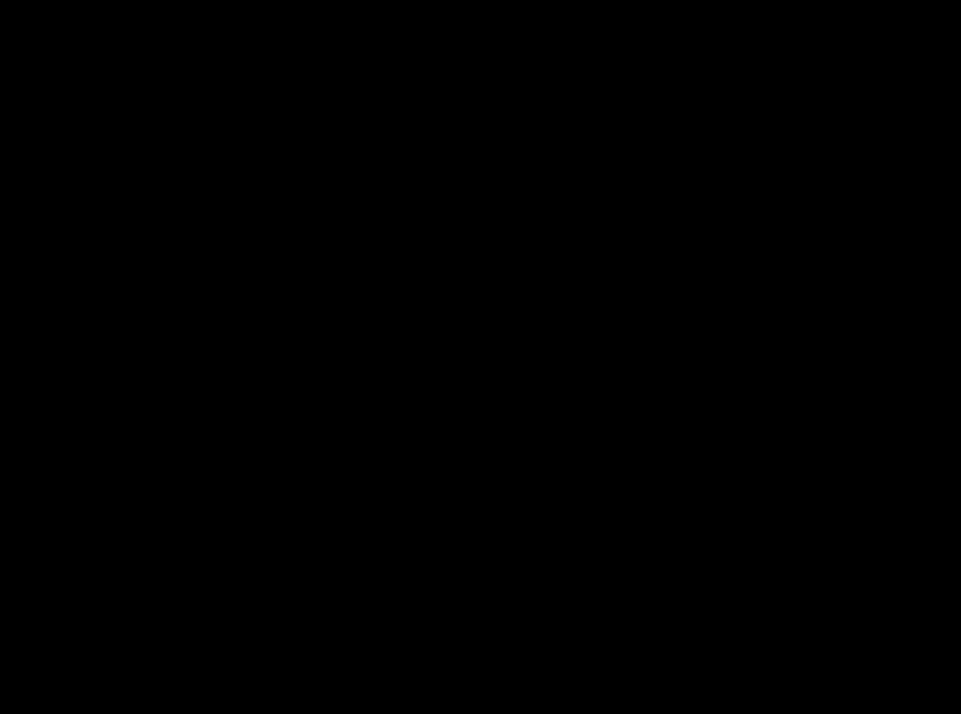
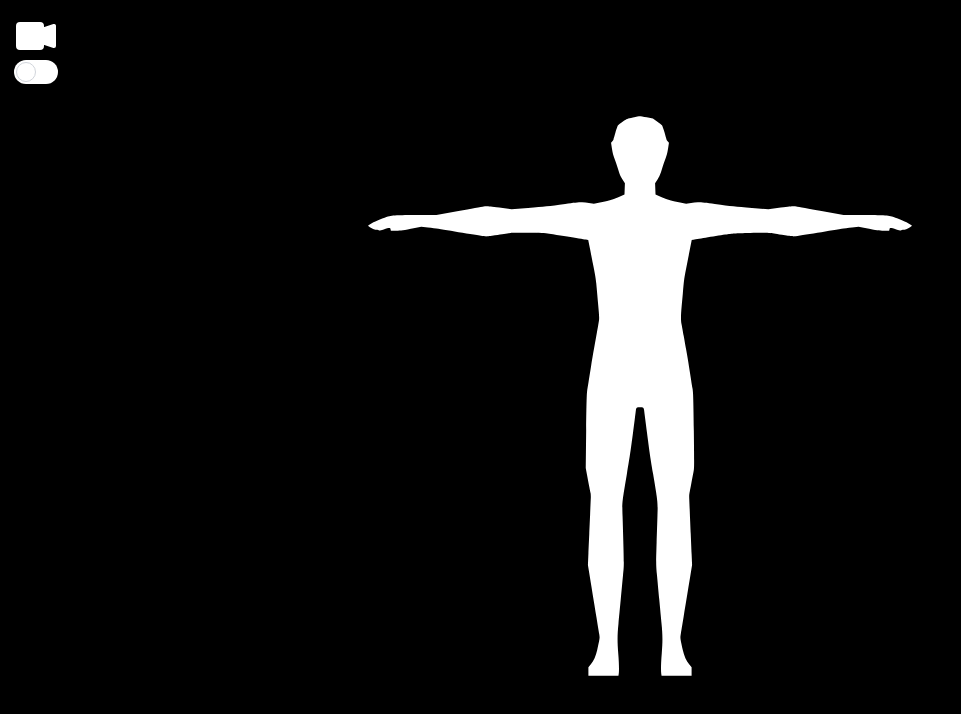
Before and after one commit to poohmipun/movemate_ai, a Next.js app: page /programs/exercises in a window 1280 px wide. Before the commit this address had no page. Shown: the top 714 px of the page, without its empty margins (0-961 px from the left). Built offline with nearby package versions, Linux system fonts and the light colour scheme.

Commit message:
add programs page

```diff
--- a/app/exercise/loading.jsx
+++ /dev/null
@@ -1,26 +0,0 @@
-import React from "react";
-
-const loading = () => {
-  return (
-    <div className="w-full h-full flex flex-col">
-      <div
-        role="status"
-        className="flex items-center justify-center h-full w-1/2 p-12 max-w-sm bg-gray-300 rounded-lg animate-pulse "
-      >
-        <svg
-          className="w-10 h-10 text-gray-200 "
-          aria-hidden="true"
-          xmlns="http://www.w3.org/2000/svg"
-          fill="currentColor"
-          viewBox="0 0 16 20"
-        >
-          <path d="M5 5V.13a2.96 2.96 0 0 0-1.293.749L.879 3.707A2.98 2.98 0 0 0 .13 5H5Z" />
-          <path d="M14.066 0H7v5a2 2 0 0 1-2 2H0v11a1.97 1.97 0 0 0 1.934 2h12.132A1.97 1.97 0 0 0 16 18V2a1.97 1.97 0 0 0-1.934-2ZM9 13a2 2 0 0 1-2 2H5a2 2 0 0 1-2-2v-2a2 2 0 0 1 2-2h2a2 2 0 0 1 2 2v2Zm4 .382a1 1 0 0 1-1.447.894L10 13v-2l1.553-1.276a1 1 0 0 1 1.447.894v2.764Z" />
-        </svg>
-        <span className="sr-only">Loading...</span>
-      </div>
-    </div>
-  );
-};
-
-export default loading;
--- a/app/layout.jsx
+++ b/app/layout.jsx
@@ -2,7 +2,7 @@
 import Navbar from "@components/Navbar";
 
 export const metadata = {
-  title: "Movemate AI",
+  title: "MoveMate AI",
   description: "Virtual Personal Fitness Trainer Web application",
   icons: {
     icon: "/icon.png",
@@ -14,7 +14,6 @@
     <html lang="en">
       <body>
         <div className="main"></div>
-
         <main className="app">{children}</main>
       </body>
     </html>
--- /dev/null
+++ b/app/loading.jsx
@@ -0,0 +1,31 @@
+import React from "react";
+
+const loading = () => {
+  return (
+    <div className="min-h-screen min-w-screen items-center justify-center">
+      <div className="text-center">
+        <div role="status">
+          <svg
+            aria-hidden="true"
+            className="inline w-8 h-8 text-gray-200 animate-spin dark:text-gray-600 fill-blue-600"
+            viewBox="0 0 100 101"
+            fill="none"
+            xmlns="http://www.w3.org/2000/svg"
+          >
+            <path
+              d="M100 50.5908C100 78.2051 77.6142 100.591 50 100.591C22.3858 100.591 0 78.2051 0 50.5908C0 22.9766 22.3858 0.59082 50 0.59082C77.6142 0.59082 100 22.9766 100 50.5908ZM9.08144 50.5908C9.08144 73.1895 27.4013 91.5094 50 91.5094C72.5987 91.5094 90.9186 73.1895 90.9186 50.5908C90.9186 27.9921 72.5987 9.67226 50 9.67226C27.4013 9.67226 9.08144 27.9921 9.08144 50.5908Z"
+              fill="currentColor"
+            />
+            <path
+              d="M93.9676 39.0409C96.393 38.4038 97.8624 35.9116 97.0079 33.5539C95.2932 28.8227 92.871 24.3692 89.8167 20.348C85.8452 15.1192 80.8826 10.7238 75.2124 7.41289C69.5422 4.10194 63.2754 1.94025 56.7698 1.05124C51.7666 0.367541 46.6976 0.446843 41.7345 1.27873C39.2613 1.69328 37.813 4.19778 38.4501 6.62326C39.0873 9.04874 41.5694 10.4717 44.0505 10.1071C47.8511 9.54855 51.7191 9.52689 55.5402 10.0491C60.8642 10.7766 65.9928 12.5457 70.6331 15.2552C75.2735 17.9648 79.3347 21.5619 82.5849 25.841C84.9175 28.9121 86.7997 32.2913 88.1811 35.8758C89.083 38.2158 91.5421 39.6781 93.9676 39.0409Z"
+              fill="currentFill"
+            />
+          </svg>
+          <span className="sr-only">Loading...</span>
+        </div>
+      </div>
+    </div>
+  );
+};
+
+export default loading;
--- a/app/page.jsx
+++ b/app/page.jsx
@@ -1,10 +1,10 @@
 import Footer from "@components/Footer";
-import Navbar from "@components/Navbar";
+import Nav from "@components/Navbar";
 
 const Home = () => {
   return (
-    <section className="w-full h-full flex-center flex-col">
-      <Navbar />
+    <section className="w-full h-full flex-center flex-col sm:px-16 px-6">
+      <Nav />
       <div className="w-full h-96 rounded-lg flex-center flex-col bg-[url('/images/slogan_bg.png')] bg-cover p-10 shadow-2xl shadow-gray-600/50">
         <h1 className="head_text text-center text-white">
           Your virtual fitness companion<br></br>always by your side
--- /dev/null
+++ b/app/programs/exercises/page.jsx
@@ -0,0 +1,85 @@
+"use client";
+import React, { useState, useEffect, useRef } from "react";
+import Webcam from "@components/Webcam";
+import Image from "next/image";
+
+const ExerciseManager = () => {
+  const webcamContainerRef = useRef(null);
+  const [containerWidth, setContainerWidth] = useState(0);
+  const [containerHeight, setContainerHeight] = useState(0);
+  const [openWebcam, setOpenWebcam] = useState(false);
+  const [numKeypoints, setNumKeypoints] = useState(0);
+  const [keypointsCount, setKeypointsCount] = useState(0);
+
+  const handleSendKeypointsCount = (count) => {};
+  return (
+    <div className="w-full h-full flex flex-col ">
+      <div className="flex flex-col gap-10 lg:flex-row max-h-screen">
+        <div className="w-full h-screen font-bold text-white text-2xl sm:text-3xl pb-2">
+          <label
+            className="absolute p-3 flex flex-col items-center cursor-pointer z-10"
+            onClick={() => setOpenWebcam((prevState) => !prevState)}
+          >
+            <svg
+              className={`w-12 h-12 ${
+                openWebcam ? "text-orange-600" : "text-white"
+              }`}
+              aria-hidden="true"
+              xmlns="http://www.w3.org/2000/svg"
+              fill={openWebcam ? "currentColor" : "white"}
+              viewBox="0 0 24 24"
+            >
+              <path
+                stroke="currentColor"
+                strokeLinecap="round"
+                strokeLinejoin="round"
+                strokeWidth="2"
+                d="M14 6H4a1 1 0 0 0-1 1v10c0 .6.4 1 1 1h10c.6 0 1-.4 1-1V7c0-.6-.4-1-1-1Zm7 11-6-2V9l6-2v10Z"
+              />
+            </svg>
+            <div className="flex">
+              <input
+                type="checkbox"
+                value=""
+                className="sr-only peer"
+                checked={openWebcam}
+                onChange={() => setOpenWebcam((prevState) => !prevState)}
+              />
+              <div
+                className={`relative w-11 h-6 bg-${
+                  openWebcam
+                    ? "bg-gradient-to-r from-amber-500 to-orange-600"
+                    : "white"
+                } peer-focus:outline-none peer-focus:ring-3 peer-focus:ring-red-200 dark:peer-focus:ring-red-800 rounded-full peer dark:bg-gray-700 peer-checked:after:translate-x-full rtl:peer-checked:after:-translate-x-full peer-checked:after:border-white after:content-[''] after:absolute after:top-[2px] after:start-[2px] after:bg-white after:border-gray-300 after:border after:rounded-full after:h-5 after:w-5 after:transition-all dark:border-gray-600 peer-checked:bg-gradient-to-r from-amber-500 to-orange-600`}
+              ></div>
+            </div>
+          </label>
+          <div
+            ref={webcamContainerRef}
+            id="webcam-container"
+            className="w-full h-full flex justify-center "
+          >
+            {openWebcam ? (
+              <Webcam
+                onKeypointsCountChange={handleSendKeypointsCount}
+                containerWidth={containerWidth}
+                containerHeight={containerHeight}
+              />
+            ) : (
+              <Image
+                src="/images/preview.svg"
+                width={100}
+                height={100}
+                className="h-full w-1/2 p-12"
+                priority
+                alt="preview"
+              />
+            )}
+          </div>
+        </div>
+      </div>
+    </div>
+  );
+};
+
+export default ExerciseManager;
--- a/app/exercise/programs/page.jsx
+++ b/app/programs/page.jsx
@@ -5,14 +5,14 @@
 import { Button, Modal } from "flowbite-react";
 import { Label, Textarea, Select, Alert, Table } from "flowbite-react";
 
-const page = () => {
+const Programs = () => {
   const [openModal, setOpenModal] = useState(false);
   const [modalSize, setModalSize] = useState("7xl");
   return (
-    <section className="w-full h-full flex-row mb-5">
+    <section className="w-full h-full flex-row mb-5 sm:px-16 px-6">
       <div className="w-full h-full flex flex-col">
         <p className="head_text text-left mb-12">Choose your Programs</p>
-        <div className="cards max-w-full max-h-96 mb-12 grid grid-cols-1 md:grid-cols-4 xl:grid-cols-5 gap-8 flex-wrap overflow-auto ">
+        <div className="cards max-w-full max-h-96 mb-6 grid grid-cols-1 md:grid-cols-4 xl:grid-cols-5 gap-8 flex-wrap overflow-auto ">
           <button
             onClick={() => setOpenModal(true)}
             className="card max-w-64 h-96  border rounded-lg shadow bg-gray-200 border-gray-600 flex flex-col items-center "
@@ -207,7 +207,7 @@
         </div>
 
         {/* summarize */}
-        <div className="overflow-x-auto">
+        <div className="overflow-x-auto mb-6">
           <Table>
             <Table.Head>
               <Table.HeadCell>Product name</Table.HeadCell>
@@ -271,13 +271,17 @@
           </Table>
         </div>
         <div className="footer w-full flex flex-row-reverse">
-          <Link href="/" className="orange_btn ">
+          <Button
+            className="orange_btn min-w-fit focus:outline-none focus:ring focus:ring-red-800 border-none"
+            as={Link}
+            href="/programs/exercises"
+          >
             Start
-          </Link>
+          </Button>
         </div>
       </div>
     </section>
   );
 };
 
-export default page;
+export default Programs;
--- a/app/exercise/page.jsx
+++ b/app/webcamtester/page.jsx
@@ -3,8 +3,8 @@
 import Webcam from "@components/Webcam";
 import Image from "next/image";
 import Link from "next/link";
-
-const Exercise = () => {
+import { Button } from "flowbite-react";
+const WebcamTester = () => {
   const webcamContainerRef = useRef(null);
   const [containerWidth, setContainerWidth] = useState(0);
   const [containerHeight, setContainerHeight] = useState(0);
@@ -40,7 +40,7 @@
   };
 
   return (
-    <div className="w-full h-full flex flex-col">
+    <div className="w-full h-full flex flex-col sm:px-16 px-6">
       <div className="flex flex-col gap-10 lg:flex-row max-h-screen">
         <div className="w-full h-screen font-bold text-white text-2xl sm:text-3xl pt-4 pb-2">
           {showSuccessAlert && (
@@ -146,16 +146,20 @@
             )}
           </div>
           <div className="flex mt-6 justify-between">
-            <Link href="/" className="orange_btn ">
-              Go back
-            </Link>
-            <Link
-              href="exercise/programs"
-              disabled={!showSuccessAlert}
-              className={`orange_btn ${
-                !showSuccessAlert ? "opacity-50 cursor-not-allowed" : ""
-              }`}
+            <Button
+              className="orange_btn min-w-fit focus:outline-none focus:ring focus:ring-red-800 border-none"
+              as={Link}
+              href="/"
             >
+              Go Back
+            </Button>
+            {showSuccessAlert && (
+              <Button as={Link} href="/programs" className="orange_btn focus:outline-none focus:ring focus:ring-red-800 border-none">
+                Choose Programs
+              </Button>
+            )}
+            {!showSuccessAlert && (
+              <div className="orange_btn opacity-50 cursor-not-allowed ">
                 <svg
                   aria-hidden="true"
                   role="status"
@@ -175,10 +179,9 @@
                     fill="currentColor"
                   />
                 </svg>
-              {showSuccessAlert
-                ? "Choose Program"
-                : "Ensure webcam captures full body"}
-            </Link>
+                Ensure webcam captures full body
+              </div>
+            )}
           </div>
         </div>
       </div>
@@ -186,4 +189,4 @@
   );
 };
 
-export default Exercise;
+export default WebcamTester;
--- a/components/Navbar.jsx
+++ b/components/Navbar.jsx
@@ -2,21 +2,25 @@
 import Link from "next/link";
 import Image from "next/image";
 import { useState } from "react";
-
+import { Button } from "flowbite-react";
 const Navbar = () => {
   const [toggleDropdown, setToggleDropdown] = useState(false);
 
   return (
     <>
-      <nav className="flex-between w-full mb-10 pt-12 pb-4 ">
+      <nav className="flex-between w-full mb-10 pt-12 pb-4 sticky">
         <Link href="/" className="flex gap-2 flex-center logo_text">
-        🔥MoveMateAI
+          🔥MoveMate AI
         </Link>
         <div className="sm:flex hidden">
           <div className="flex gap-3 md:gap-5">
-            <Link href="/exercise" className="orange_btn">
-              Demo
-            </Link>
+            <Button
+              className="orange_btn min-w-fit focus:outline-none focus:ring focus:ring-red-800 border-none"
+              as={Link}
+              href="/webcamtester"
+            >
+              Let's Start
+            </Button>
           </div>
         </div>
         <div className="sm:hidden flex relative">
@@ -32,9 +36,13 @@
             {toggleDropdown && (
               <div className="dropdown">
                 <div className="flex gap-3 md:gap-5">
-                  <Link href="/exercise" className="orange_btn">
-                    Demo
-                  </Link>
+                  <Button
+                    className="orange_btn min-w-fit focus:outline-none focus:ring focus:ring-red-800 border-none"
+                    as={Link}
+                    href="/webcamtester"
+                  >
+                    Let's Start
+                  </Button>
                 </div>
               </div>
             )}
--- a/components/Webcam.jsx
+++ b/components/Webcam.jsx
@@ -1,3 +1,4 @@
+"use client";
 import React, { useState, useEffect, useMemo } from "react";
 import * as poseDetection from "@tensorflow-models/pose-detection";
 import * as tf from "@tensorflow/tfjs-core";
@@ -13,8 +14,7 @@
   containerWidth,
   containerHeight,
 }) => {
-  const [keypoints, setKeypoints] = useState([]);
-  const [Numkeypoint, setNumkeypoint] = useState(0);
+  const [keypoints, setKeypoints] = useState(0);
   const [videoStream, setVideoStream] = useState(null);
   const [detector, setDetector] = useState(null);
   const [loading, setLoading] = useState({
@@ -114,39 +114,37 @@
     };
 
     init();
+    return () => {
+      // Cleanup function
+      if (videoStream) {
+        videoStream.getTracks().forEach((track) => {
+          track.stop();
+        });
+      }
+    };
   }, []);
 
+  /* send keypoint */
   useEffect(() => {
     const interval = setInterval(() => {
-      // Calculate the number of keypoints
-      const numKeypoints = keypoints.filter(
-        (keypoint) => keypoint.score > 0.3
-      ).length;
-      // Update the state with the new value
-      setNumkeypoint(numKeypoints);
-      // Trigger the callback with the new value
-      onKeypointsCountChange(numKeypoints);
-    }, 100);
-
+      onKeypointsCountChange(keypoints);
+    }, 300);
     return () => {
       clearInterval(interval);
     };
   }, [keypoints, onKeypointsCountChange]);
 
   const sketch = useMemo(() => {
-    const drawKeypoints = (predictions, video, p5) => {
-      const filteredKeypoints = predictions[0].keypoints.filter(
-        (keypoint) => keypoint.score > 0.3
-      );
-
+    const drawKeypoints = (filteredKeypoints, video, p5) => {
       filteredKeypoints.forEach(({ x, y, score }) => {
         p5.fill(255);
         p5.noStroke();
         const canvasX = (x / video.elt.videoWidth) * p5.width;
         const canvasY = (y / video.elt.videoHeight) * p5.height;
-        p5.ellipse(canvasX, canvasY, 5, 5);
+        p5.ellipse(canvasX, canvasY, 8, 8);
       });
     };
+
     const drawSkeleton = (predictions, video, p5) => {
       if (predictions && predictions.length > 0) {
         const confidence_threshold = 0.5;
@@ -203,9 +201,9 @@
           const filteredKeypoints = predictions[0].keypoints.filter(
             (keypoint) => keypoint.score > 0.3
           );
-          setKeypoints(predictions[0].keypoints);
-          drawKeypoints(predictions, video, p5);
+          drawKeypoints(filteredKeypoints, video, p5);
           drawSkeleton(predictions, video, p5);
+          setKeypoints(filteredKeypoints.length);
         }
       };
     };
--- a/styles/globals.css
+++ b/styles/globals.css
@@ -84,18 +84,18 @@
   }
 }
 
-.p5Canvas{
+.p5Canvas {
   object-fit: contain;
   transform: translate3d(0, 0, 0);
 }
 /* Tailwind Styles */
 
 .app {
-  @apply relative z-10 flex justify-center items-center flex-col max-w-full mx-auto sm:px-16 px-6;
+  @apply relative z-10 flex justify-center items-center flex-col max-w-full mx-auto;
 }
 
 .orange_btn {
-  @apply rounded-full border bg-gradient-to-bl from-orange-600 to-red-500  border-none py-2 px-2 text-xs  text-white transition-all hover:bg-white hover:text-yellow-900 text-center  font-bold flex items-center justify-center sm:px-3 py-1.5 text-base;
+  @apply rounded-full border bg-gradient-to-bl from-orange-600 to-red-500  focus:outline-none focus:ring focus:ring-red-300 border-none py-2 px-2 text-xs  text-white transition-all hover:bg-white hover:text-yellow-900 text-center font-bold flex items-center justify-center sm:px-3 py-0 text-sm;
 }
 
 .outline_btn {
@@ -154,11 +154,11 @@
 
 /* Nav Component */
 .logo_text {
-  @apply max-sm:hidden font-extrabold text-xl sm:text-3xl tracking-wide bg-gradient-to-r from-red-500  to-orange-500 inline-block text-transparent bg-clip-text;
+  @apply max-sm:hidden font-extrabold text-xl sm:text-3xl tracking-wide text-white;
 }
 
 .dropdown {
-  @apply absolute right-0 top-full mt-3 w-full p-5 rounded-lg bg-white min-w-[210px] flex flex-col gap-2 justify-end items-end;
+  @apply absolute right-0 top-full mt-3 w-full p-2 rounded-lg bg-white min-w-max flex flex-col gap-2 justify-end items-end;
 }
 
 .dropdown_link {
```
Lines whose indentation alone changed are shown as unchanged.
